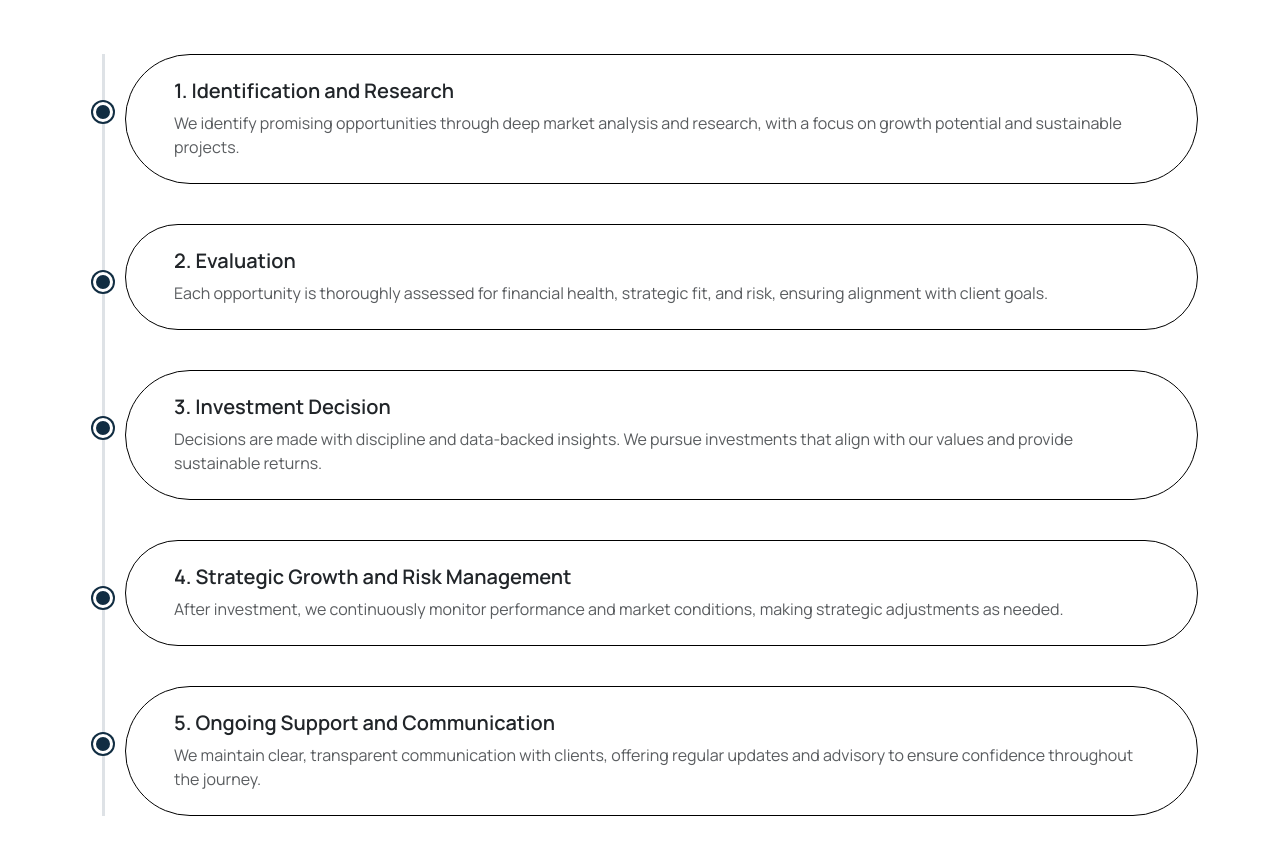
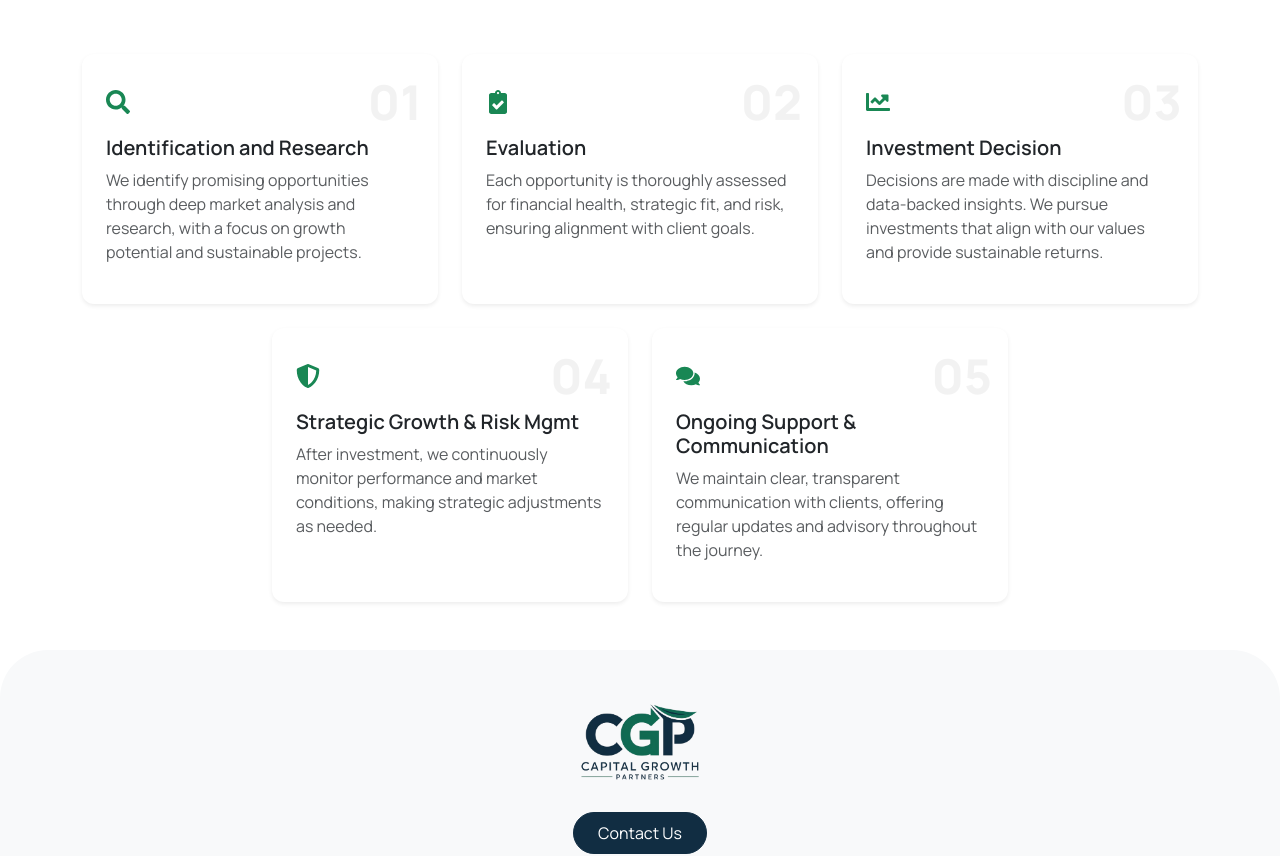
Before and after one commit to kiwizu3/cgp, a React (Create React App) app: page /process in a window 1280 px wide. Shown: the part 890-1746 px from the top of the page. Built offline with nearby package versions, Linux system fonts and the light colour scheme; a web font is replaced by a local one.

Commit message:
investment process update 02

```diff
--- a/package.json
+++ b/package.json
@@ -13,7 +13,7 @@
     "@popperjs/core": "^2.11.8",
     "react": "^18.3.1",
     "react-dom": "^18.3.1",
-    "react-icons": "^5.0.1",
+    "react-icons": "^5.5.0",
     "react-router": "^7.0.2",
     "react-router-dom": "^7.0.2",
     "react-scripts": "^5.0.1"
--- a/src/App.css
+++ b/src/App.css
@@ -214,33 +214,30 @@ section {
   color: var(--bs-success);
 }
 
-.timeline {
+.step-card {
+  background: #fff;
+  border-radius: 12px;
+  transition: all 0.3s ease;
+  overflow: hidden;
   position: relative;
-  margin-left: 20px;
-  border-left: 3px solid #dee2e6;
-  padding-left: 20px;
 }
 
-.timeline-step {
-  position: relative;
-  margin-bottom: 2.5rem;
+.step-card:hover {
+  box-shadow: 0 0.75rem 1.5rem rgba(0, 0, 0, 0.1);
 }
 
-.timeline-dot {
+.step-number {
   position: absolute;
-  left: -32px;
-  top: 3rem;
-  width: 20px;
-  height: 20px;
-  background-color: var(--bs-primary);
-  border-radius: 50%;
-  border: 3px solid white;
-  box-shadow: 0 0 0 2px var(--bs-primary)
+  top: 12px;
+  right: 16px;
+  font-size: 48px;
+  font-weight: 800;
+  color: rgba(0, 0, 0, 0.05);
+  z-index: 0;
 }
 
-.timeline-content {
-  padding-left: 10px;
-  border: 1px solid black;
-  border-radius: 10rem;
-  padding: 1rem;
+.step-icon {
+  font-size: 28px;
+  z-index: 1;
+  position: relative;
 }
--- a/src/pages/InvestmentProcess.js
+++ b/src/pages/InvestmentProcess.js
@@ -1,30 +1,31 @@
 import React from "react";
+import { FaSearch, FaClipboardCheck, FaChartLine, FaShieldAlt, FaComments } from "react-icons/fa";
 
 const steps = [
   {
+    icon: <FaSearch size={24} />,
     title: "Identification and Research",
-    description:
-      "We identify promising opportunities through deep market analysis and research, with a focus on growth potential and sustainable projects.",
+    description: "We identify promising opportunities through deep market analysis and research, with a focus on growth potential and sustainable projects.",
   },
   {
+    icon: <FaClipboardCheck size={24} />,
     title: "Evaluation",
-    description:
-      "Each opportunity is thoroughly assessed for financial health, strategic fit, and risk, ensuring alignment with client goals.",
+    description: "Each opportunity is thoroughly assessed for financial health, strategic fit, and risk, ensuring alignment with client goals.",
   },
   {
+    icon: <FaChartLine size={24} />,
     title: "Investment Decision",
-    description:
-      "Decisions are made with discipline and data-backed insights. We pursue investments that align with our values and provide sustainable returns.",
+    description: "Decisions are made with discipline and data-backed insights. We pursue investments that align with our values and provide sustainable returns.",
   },
   {
-    title: "Strategic Growth and Risk Management",
-    description:
-      "After investment, we continuously monitor performance and market conditions, making strategic adjustments as needed.",
+    icon: <FaShieldAlt size={24} />,
+    title: "Strategic Growth & Risk Mgmt",
+    description: "After investment, we continuously monitor performance and market conditions, making strategic adjustments as needed.",
   },
   {
-    title: "Ongoing Support and Communication",
-    description:
-      "We maintain clear, transparent communication with clients, offering regular updates and advisory to ensure confidence throughout the journey.",
+    icon: <FaComments size={24} />,
+    title: "Ongoing Support & Communication",
+    description: "We maintain clear, transparent communication with clients, offering regular updates and advisory throughout the journey.",
   },
 ];
 
@@ -32,15 +33,14 @@ const InvestmentProcess = () => {
   return (
     <section className="container py-5">
       <h2 className="text-center mb-5 fw-bold display-6">Our Investment Process</h2>
-      <div className="timeline">
+      <div className="row g-4 justify-content-center">
         {steps.map((step, index) => (
-          <div className="timeline-step" key={index}>
-            <div className="timeline-dot"></div>
-            <div className="timeline-content px-5 py-4">
-              <h5 className="fw-semibold">
-                {index + 1}. {step.title}
-              </h5>
-              <p className="text-muted mb-0">{step.description}</p>
+          <div className="col-md-6 col-lg-4" key={index}>
+            <div className="step-card position-relative p-4 shadow-sm h-100">
+              <div className="step-number">{`0${index + 1}`}</div>
+              <div className="step-icon mb-3 text-success">{step.icon}</div>
+              <h5 className="fw-semibold">{step.title}</h5>
+              <p className="text-muted">{step.description}</p>
             </div>
           </div>
         ))}
```
Also changed, not shown: 1 other file (tests, documents, lock files or other folders).
